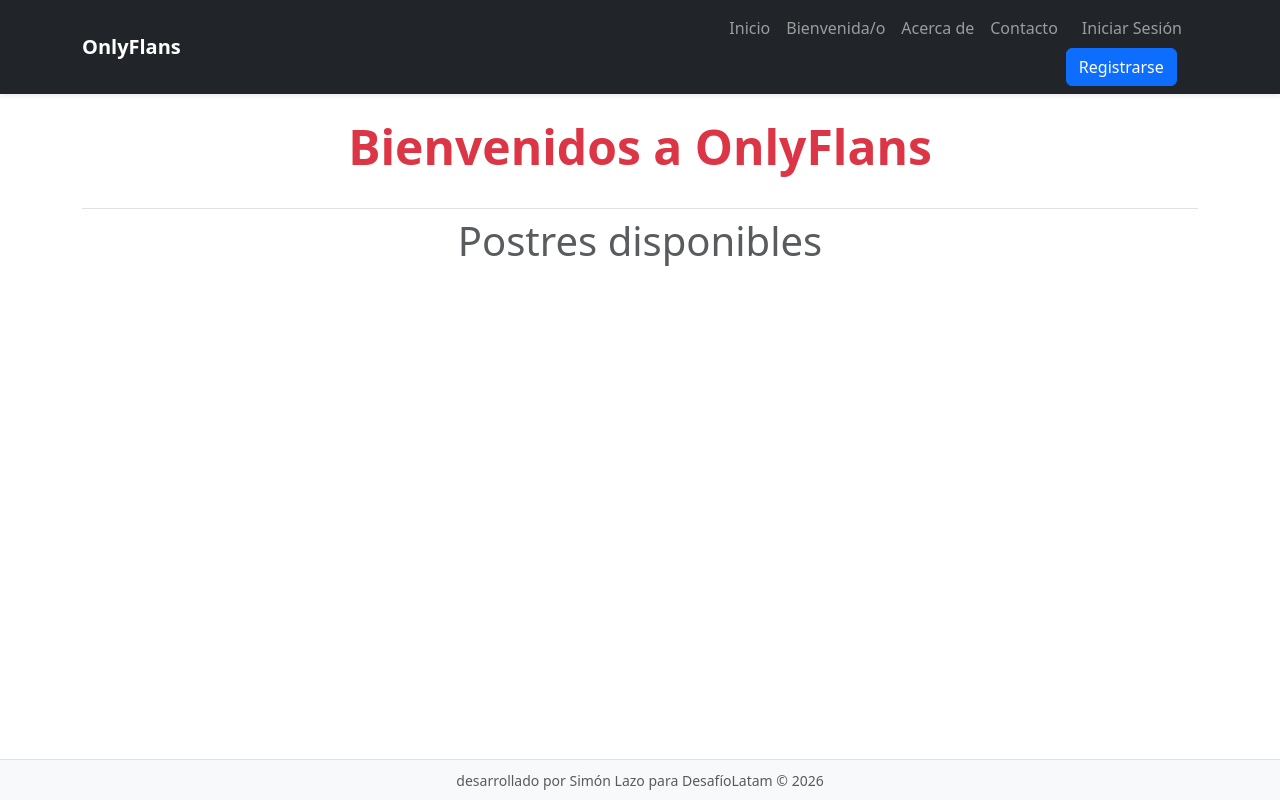
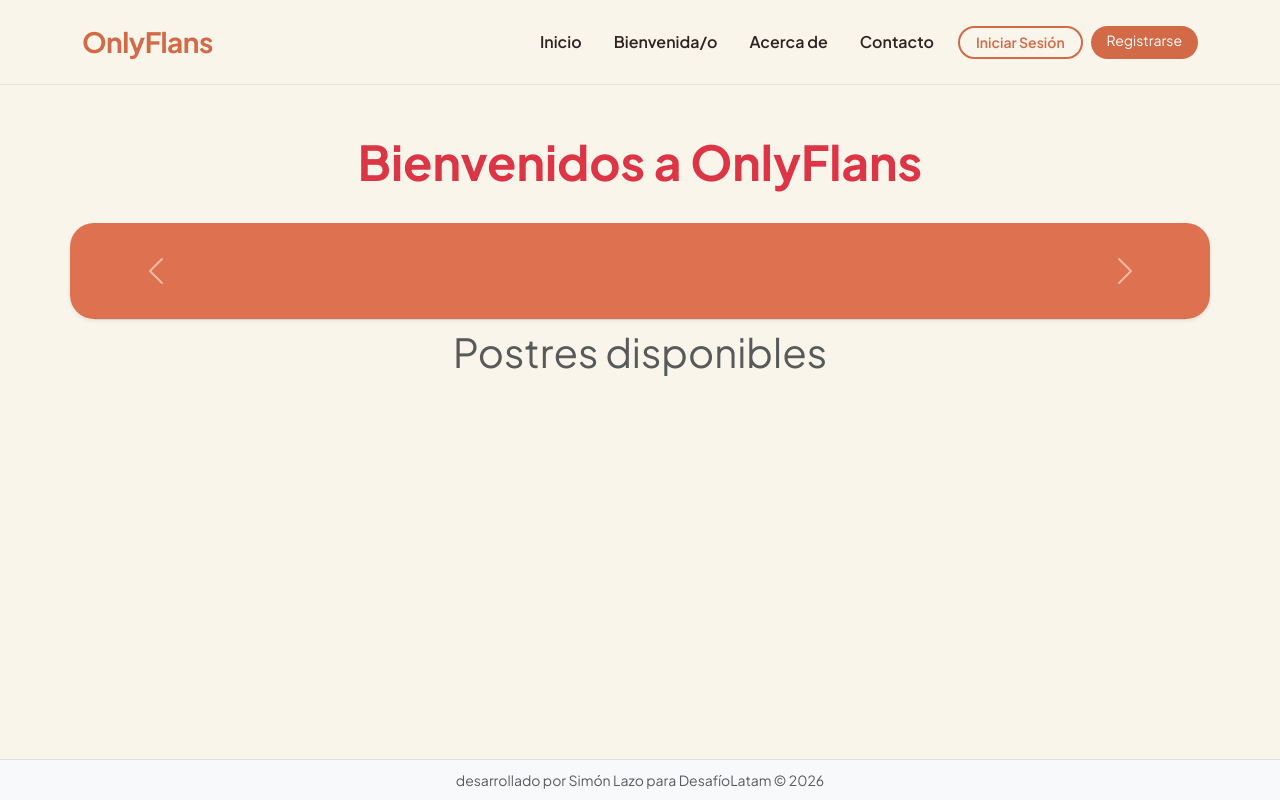
Before and after one commit to simonlazopedraza/django-td, a Django app: page / in a window 1280 px wide. Run offline with Django 5.2, Linux system fonts and the light colour scheme; data that the repository does not hold is empty.

Commit message:
Carrusel, static(css&img), aplicación de estilos

```diff
--- a/core/settings.py
+++ b/core/settings.py
@@ -129,6 +129,9 @@ USE_TZ = True
 # https://docs.djangoproject.com/en/6.1/howto/static-files/
 
 STATIC_URL = 'static/'
+STATICFILES_DIRS = [
+    BASE_DIR / 'static',
+]
 
 
 # Email
--- /dev/null
+++ b/static/css/custom.css
@@ -0,0 +1,114 @@
+:root {
+  --bg-crema: #F9F5EB;
+  --color-terracota: #D36A47;
+  --color-terracota-hover: #b85433;
+  --color-chocolate: #2D2320;
+  --color-amarillo-precio: #FCE69C;
+  --color-footer-dark: #2B2D42;
+}
+
+body {
+  font-family: 'Plus Jakarta Sans', sans-serif;
+  background-color: var(--bg-crema);
+  color: var(--color-chocolate);
+}
+
+/* Enlaces y marca */
+.navbar .navbar-brand {
+  color: var(--color-terracota);
+  letter-spacing: -0.5px;
+}
+
+/* Botones con estilo Terracota */
+.btn-terracota {
+  background-color: var(--color-terracota);
+  color: #ffffff;
+  border: none;
+  transition: all 0.2s ease-in-out;
+}
+.btn-terracota:hover {
+  background-color: var(--color-terracota-hover);
+  color: #ffffff;
+  transform: translateY(-1px);
+}
+
+.btn-outline-terracota {
+  border: 2px solid var(--color-terracota);
+  color: var(--color-terracota);
+  background: transparent;
+  font-weight: 600;
+}
+.btn-outline-terracota:hover {
+  background-color: var(--color-terracota);
+  color: #ffffff;
+}
+
+/* Pastilla de precio flotante estilo mockup */
+.badge-precio {
+  background-color: var(--color-amarillo-precio);
+  color: var(--color-chocolate);
+  font-weight: 700;
+  font-size: 0.95rem;
+}
+
+/* Barra de navegación temática */
+.navbar-onlyflans {
+  background-color: var(--bg-crema);
+  border-bottom: 1px solid rgba(45, 35, 32, 0.08);
+}
+
+/* Enlaces del menú */
+.navbar-onlyflans .nav-link {
+  color: var(--color-chocolate);
+  font-weight: 600;
+  transition: color 0.2s ease-in-out;
+}
+
+.navbar-onlyflans .nav-link:hover {
+  color: var(--color-terracota);
+}
+
+/* Marca / Logo */
+.navbar-onlyflans .navbar-brand {
+  color: var(--color-terracota);
+  letter-spacing: -0.5px;
+  font-size: 1.75rem;
+}
+
+/* Hero Banner Terracota con respiración */
+.hero-banner {
+  background-color: #DE7250;
+  color: #ffffff;
+  border-radius: 1.5rem;
+  overflow: hidden;
+}
+
+/* Imagen del carrusel adaptada para mobile y desktop */
+.carousel-flan-img {
+  height: 260px;
+  width: 100%;
+  object-fit: cover;
+  border-radius: 1.25rem;
+  box-shadow: 0 10px 25px rgba(0, 0, 0, 0.15);
+}
+
+@media (min-width: 768px) {
+  .carousel-flan-img {
+    height: 360px;
+  }
+}
+
+/* Botón de llamada a la acción en el Hero */
+.btn-hero-action {
+  background-color: var(--color-chocolate);
+  color: #ffffff;
+  border: none;
+  font-weight: 600;
+  transition: all 0.2s ease-in-out;
+}
+
+.btn-hero-action:hover {
+  background-color: #1a1412;
+  color: #ffffff;
+  transform: translateY(-2px);
+}
--- a/templates/base.html
+++ b/templates/base.html
@@ -1,3 +1,4 @@
+{% load static %}
 <!DOCTYPE html>
 <html lang="es">
 <head>
@@ -6,6 +7,10 @@
     <title>Bienvenido a OnlyFlans</title>
     <link href="https://cdn.jsdelivr.net/npm/bootstrap@5.3.2/dist/css/bootstrap.min.css" rel="stylesheet">
 
+    <link rel="preconnect" href="https://fonts.googleapis.com">
+    <link rel="preconnect" href="https://fonts.gstatic.com" crossorigin>
+    <link href="https://fonts.googleapis.com/css2?family=Plus+Jakarta+Sans:wght@400;500;600;700;800&display=swap" rel="stylesheet">
+    <link rel="stylesheet" href="{% static 'css/custom.css' %}">
 </head>
 <body class="d-flex flex-column min-vh-100">
     {% include 'navbar.html' %}
--- a/templates/footer.html
+++ b/templates/footer.html
@@ -1,3 +1,4 @@
+{% load static %}
 <footer class="bg-body-tertiary border-top mt-auto pt-2 pb-2 text-center">
   <div class="container">
       <span class="small text-body-secondary">desarrollado por Simón Lazo para DesafíoLatam &copy; 2026</span>
--- a/templates/index.html
+++ b/templates/index.html
@@ -1,11 +1,76 @@
 {% extends 'base.html' %}
 {% block content %}
 
-<div class="row justify-content-center">
+
+</div>
+<div class="container my-4 my-lg-5">
+  <div class="row justify-content-center">
     <div class="col-md-8 text-center mb-4">
         <h1 class="display-5 fw-bold text-danger">Bienvenidos a OnlyFlans</h1>
 
     </div>
+  <!-- Hero Carousel Responsivo -->
+  <div id="heroCarousel" class="carousel slide hero-banner shadow-sm" data-bs-ride="carousel">
+
+    <!-- Indicadores inferiores -->
+    <div class="carousel-indicators">
+      {% for producto in productos %}
+        <button type="button" data-bs-target="#heroCarousel" data-bs-slide-to="{{ forloop.counter0 }}"
+                class="{% if forloop.first %}active{% endif %}"
+                aria-current="{% if forloop.first %}true{% endif %}"
+                aria-label="Slide {{ forloop.counter }}"></button>
+      {% endfor %}
+    </div>
+
+    <!-- Slides -->
+    <div class="carousel-inner p-4 p-md-5">
+      {% for producto in productos %}
+        <div class="carousel-item {% if forloop.first %}active{% endif %}">
+          <div class="row align-items-center g-4">
+
+            <!-- Columna Texto: En mobile va arriba, en desktop a la izquierda -->
+            <div class="col-12 col-md-6 text-center text-md-start">
+              <span class="badge bg-white text-dark mb-2 px-3 py-1 rounded-pill fw-semibold">
+                Destacado del Día
+              </span>
+              <h1 class="display-5 fw-extrabold text-white mb-3">
+                {{ producto.name }}
+              </h1>
+              <p class="lead text-white-50 mb-4">
+                {{ producto.description|truncatewords:18 }}
+              </p>
+              <div class="d-flex flex-column flex-sm-row gap-3 justify-content-center justify-content-md-start">
+                <a href="{% url 'detalle_flan' producto.slug %}" class="btn btn-hero-action rounded-pill px-4 py-2">
+                  Ver Ficha y Precio
+                </a>
+                <a href="{% url 'contact' %}" class="btn btn-outline-light rounded-pill px-4 py-2">
+                  Pedir por Encargo
+                </a>
+              </div>
+            </div>
+
+            <!-- Columna Imagen: En mobile va abajo, en desktop a la derecha -->
+            <div class="col-12 col-md-6">
+              <img src="{{ producto.image_url }}" class="carousel-flan-img" alt="{{ producto.name }}">
+            </div>
+
+          </div>
+        </div>
+      {% endfor %}
+    </div>
+
+    <!-- Controles Siguiente / Anterior -->
+    <button class="carousel-control-prev" type="button" data-bs-target="#heroCarousel" data-bs-slide="prev">
+      <span class="carousel-control-prev-icon" aria-hidden="true"></span>
+      <span class="visually-hidden">Anterior</span>
+    </button>
+    <button class="carousel-control-next" type="button" data-bs-target="#heroCarousel" data-bs-slide="next">
+      <span class="carousel-control-next-icon" aria-hidden="true"></span>
+      <span class="visually-hidden">Siguiente</span>
+    </button>
+
+  </div>
+
 </div>
 <div class="container mb-5">
     <h2 class="text-muted display-6 text-center border-top pt-2 pb-4">Postres disponibles</h2>
--- a/templates/navbar.html
+++ b/templates/navbar.html
@@ -1,37 +1,49 @@
-<nav class="navbar navbar-expand-lg navbar-dark bg-dark shadow-sm mb-4">
+{% load static %}
+<nav class="navbar navbar-expand-lg navbar-onlyflans py-3 sticky-top">
   <div class="container">
     <a class="navbar-brand fw-bold" href="/">OnlyFlans</a>
-    <button class="navbar-toggler" type="button" data-bs-toggle="collapse" data-bs-target="#navbarNav">
+
+    <button class="navbar-toggler border-0 shadow-none" type="button" data-bs-toggle="collapse" data-bs-target="#navbarMain" aria-controls="navbarMain" aria-expanded="false" aria-label="Abrir navegación">
       <span class="navbar-toggler-icon"></span>
     </button>
-    <div class="collapse navbar-collapse" id="navbarNav">
-      <ul class="navbar-nav ms-auto">
+
+    <div class="collapse navbar-collapse mt-3 mt-lg-0" id="navbarMain">
+      <ul class="navbar-nav ms-auto align-items-lg-center gap-2 gap-lg-3">
         <li class="nav-item">
-          <a class="nav-link" href="{% url 'index' %}">Inicio</a>
+          <a class="nav-link px-2" href="{% url 'index' %}">Inicio</a>
         </li>
         <li class="nav-item">
-          <a class="nav-link" href="{% url 'welcome' %}">Bienvenida/o</a>
+          <a class="nav-link px-2" href="{% url 'welcome' %}">Bienvenida/o</a>
         </li>
         <li class="nav-item">
-          <a class="nav-link" href="{% url 'about' %}">Acerca de</a>
+          <a class="nav-link px-2" href="{% url 'about' %}">Acerca de</a>
         </li>
         <li class="nav-item">
-          <a class="nav-link" href="{% url 'contact' %}">Contacto</a>
+          <a class="nav-link px-2" href="{% url 'contact' %}">Contacto</a>
         </li>
+
         {% if user.is_authenticated %}
-          <li class="nav-item d-flex align-items-center me-3">
-            <span class="navbar-text text-light fw-bold">Hola, {{ user.username }}</span>
+          <li class="nav-item d-flex align-items-center my-2 my-lg-0 me-lg-2">
+            <span class="badge bg-white text-dark shadow-sm px-3 py-2 rounded-pill border fw-semibold">
+              👋 Hola, {{ user.username }}
+            </span>
           </li>
           <li class="nav-item">
             <form method="POST" action="{% url 'logout' %}" class="d-inline">
               {% csrf_token %}
-              <button type="submit" class="btn btn-outline-danger btn-sm rounded-pill px-3">Cerrar Sesión</button>
+              <button type="submit" class="btn btn-outline-danger btn-sm rounded-pill px-3 py-1 fw-semibold w-100 w-lg-auto">
+                Cerrar Sesión
+              </button>
             </form>
           </li>
         {% else %}
-          <li class="nav-item">
-            <a class="nav-link btn btn-outline-light btn-sm rounded-pill px-3" href="{% url 'login' %}">Iniciar Sesión</a>
-            <a class="btn btn-primary" href="{% url 'registro' %}">Registrarse</a>
+          <li class="nav-item d-flex flex-column flex-lg-row gap-2 mt-2 mt-lg-0">
+            <a class="btn btn-outline-terracota btn-sm rounded-pill px-3 py-1" href="{% url 'login' %}">
+              Iniciar Sesión
+            </a>
+            <a class="btn btn-terracota btn-sm rounded-pill px-3 py-1" href="{% url 'registro' %}">
+              Registrarse
+            </a>
           </li>
         {% endif %}
       </ul>
```
Also changed, not shown: static/img/flanes/antiflan.jpg (added), static/img/flanes/flabricio.jpg (added), static/img/flanes/flan-araucano.jpg (added), static/img/logo.png (added).
